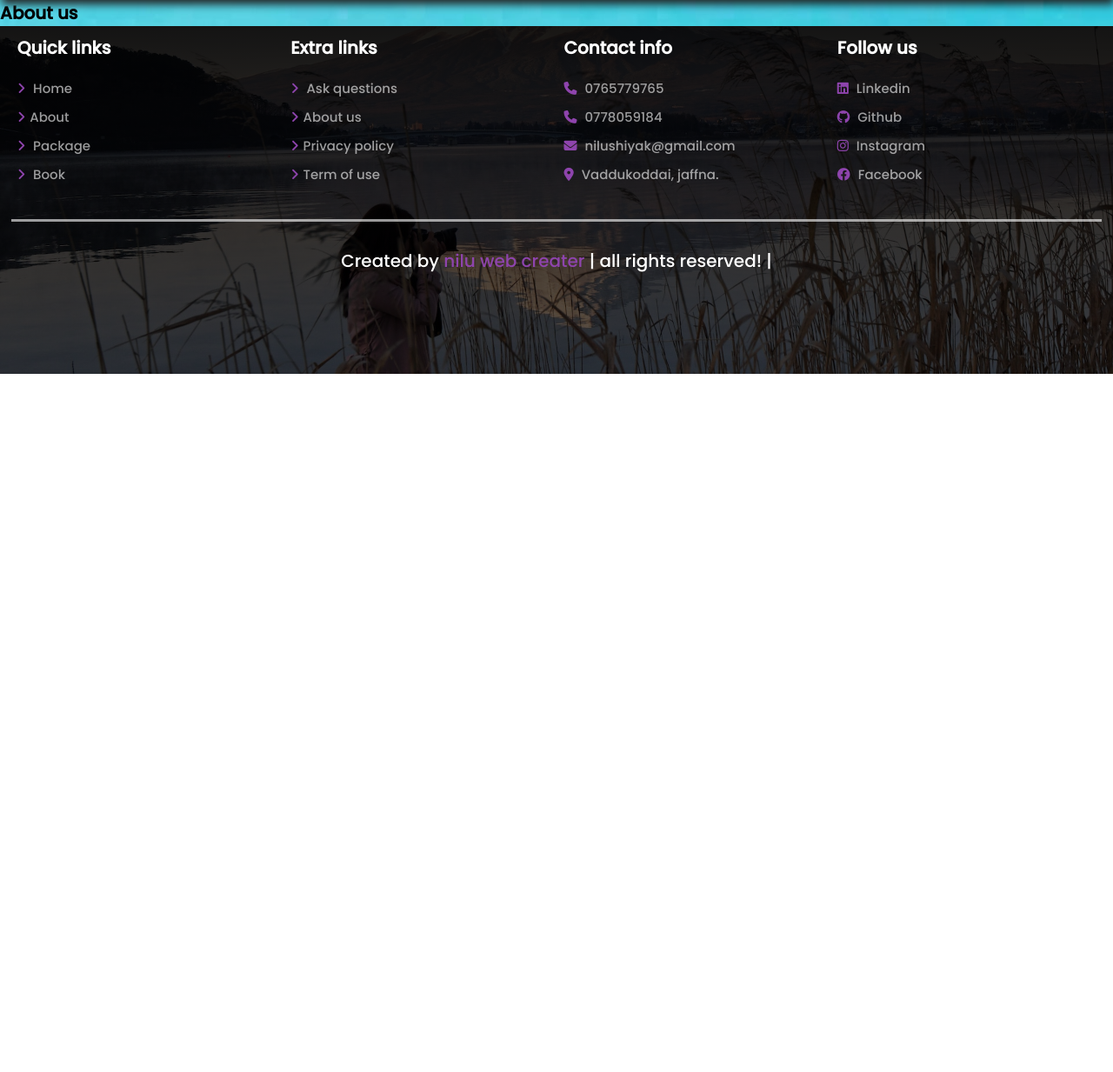
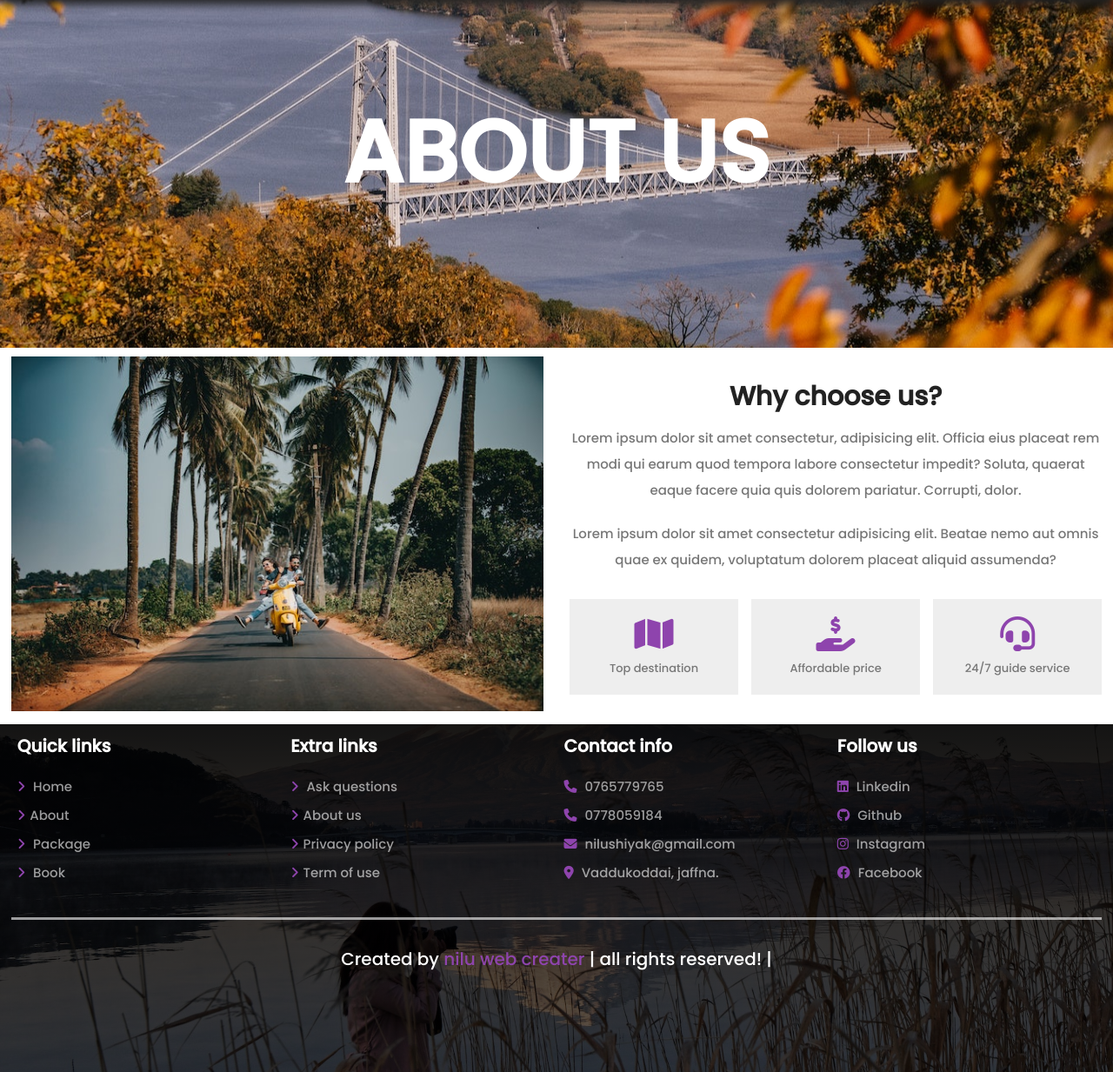
Before and after one commit to Nilushiya/Travel-Tour-website, a PHP site: page /about.html in a window 1280 px wide. Shown: the part 58-1291 px from the top of the page at 87% size. Before the commit the page ends 488 px from the top, so only its background shows below. Run offline with PHP 8.4, Linux system fonts and the light colour scheme; some web fonts are replaced.

Commit message:
build the about page

```diff
--- a/about.html
+++ b/about.html
@@ -28,6 +28,36 @@
         <div class="heading" style="background: url(media/home1.jpg) no-repeat">
             <h1>About us</h1>
         </div>
+
+
+       <!--about-->
+       <section class="about">
+        <div class="image">
+            <img src="media/home-about.jpg" alt="">
+        </div>
+        <div class="content">
+            <h3>Why choose us?</h3>
+            <p>Lorem ipsum dolor sit amet consectetur, adipisicing elit. Officia eius placeat rem modi qui earum quod tempora labore consectetur impedit? Soluta, quaerat eaque facere quia quis dolorem pariatur. Corrupti, dolor.</p>
+            <p>Lorem ipsum dolor sit amet consectetur adipisicing elit. Beatae nemo aut omnis quae ex quidem, voluptatum dolorem placeat aliquid assumenda?</p>
+            <div class="icons-container">
+                <div class="icons">
+                    <i class="fas fa-map"></i>
+                    <span>Top destination</span>
+                </div>
+                <div class="icons">
+                    <i class="fas fa-hand-holding-usd"></i>
+                    <span>Affordable price</span>
+                </div>
+                <div class="icons">
+                    <i class="fas fa-headset"></i>
+                    <span>24/7 guide service</span>
+                </div>
+            </div>
+        </div>
+       </section>
+
+
+
 
 <!--footer-->
     <section class="footer">
--- a/style.css
+++ b/style.css
@@ -76,7 +76,21 @@ section{
      opacity: 0;
     }
  }
-
+ .heading{
+    background-size: cover !important;
+    background-position: center !important;
+    padding-top: 10rem;
+    padding-bottom: 15rem;
+    display: flex;
+    justify-content: center;
+    align-items: center;
+ }
+ .heading h1{
+    font-size: 10rem;
+    text-transform: uppercase;
+    color: var(--white);
+    text-shadow: var(--text-shadow);
+ }
 .btn{
     display: inline-block;
     background:var(--black);
@@ -296,8 +310,55 @@ section{
 
 
 
-
-
+/* about */
+.about{
+    display: flex;
+    align-items: center;
+    flex-wrap: wrap;
+    gap: 3rem;
+}
+.about .image{
+    flex:1 1 41rem;
+}
+.about .image img{
+    width: 100%;
+}
+.about .content{
+    flex: 1 1 41rem;
+    text-align: center;
+}
+.about .content h3{
+    font-size: 3rem;
+    color: var(--black);
+}
+.about .content p{
+    font-size: 1.5rem;
+    color: var(--light-black);
+    line-height: 2;
+    padding: 1rem 0;
+}
+.about .content .icons-container{
+    margin-top: 2rem;
+    display: flex;
+    flex-direction: wrap;
+    gap: 1.5rem;
+    align-items: flex-end;
+}
+.about .content .icons-container .icons{
+    background: var(--light-bg);
+    padding: 2rem;
+    flex: 1 1 20rem;
+}
+.about .content .icons-container .icons i{
+    font-size: 4rem;
+    margin-bottom: 1rem;
+    color: var(--main-color);
+}
+.about .content .icons-container .icons span{
+    font-size: 1.3rem;
+    color: var(--light-black);
+    display: block;
+}
 
 
 
```
Also changed, not shown: media/home1.jpg.
